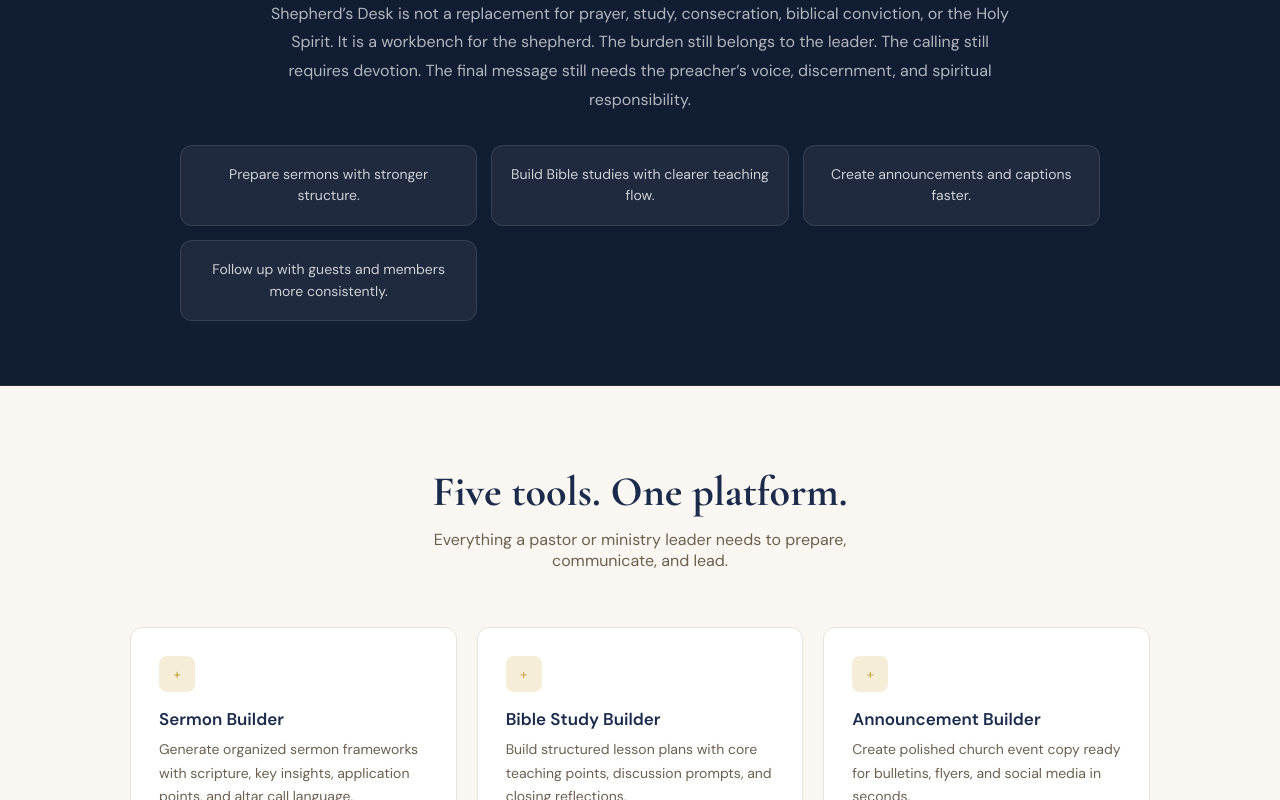
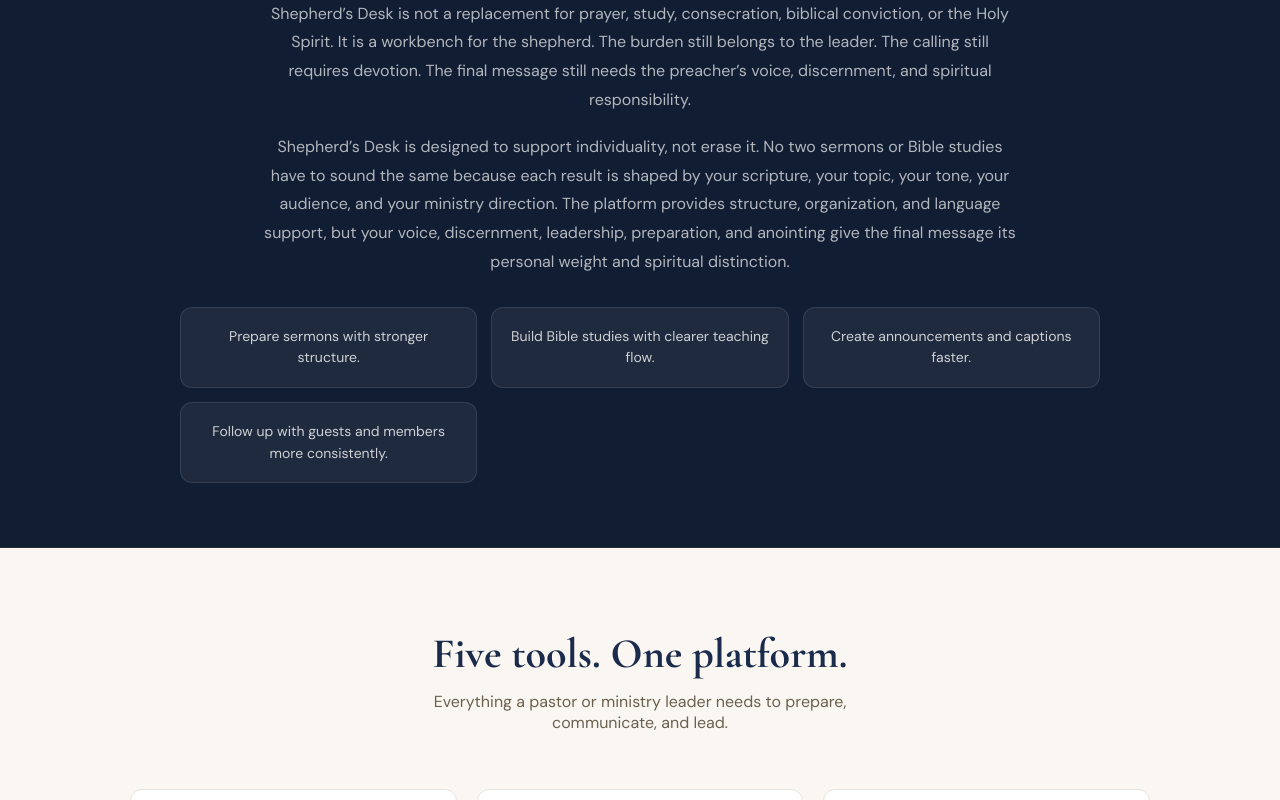
Before and after one commit to aaronhouston78-coder/shepherds-desk-frontend, a React (Vite) app: page / in a window 1280 px wide. Shown: the part 1120-1920 px from the top of the page. Built offline with nearby package versions, Linux system fonts and the light colour scheme.

Commit message:
Add individuality statement to about section

```diff
--- a/src/pages/Homepage.jsx
+++ b/src/pages/Homepage.jsx
@@ -85,8 +85,11 @@
           <p style={{ color: "rgba(255,255,255,0.68)", fontSize: 16, lineHeight: 1.8, maxWidth: 760, margin: "0 auto 18px" }}>
             It is designed to help leaders move from a blank page to a stronger starting point. Whether preparing a sermon, building a Bible study, writing church communication, or crafting a pastoral follow-up message, Shepherd’s Desk gives ministry leaders a structured place to organize thoughts, shape language, and produce content with greater focus.
           </p>
+          <p style={{ color: "rgba(255,255,255,0.68)", fontSize: 16, lineHeight: 1.8, maxWidth: 760, margin: "0 auto 18px" }}>
+            Shepherd’s Desk is not a replacement for prayer, study, consecration, biblical conviction, or the Holy Spirit. It is a workbench for the shepherd. The burden still belongs to the leader. The calling still requires devotion. The final message still needs the preacher’s voice, discernment, and spiritual responsibility.
+          </p>
           <p style={{ color: "rgba(255,255,255,0.68)", fontSize: 16, lineHeight: 1.8, maxWidth: 760, margin: "0 auto 28px" }}>
-            Shepherd’s Desk is not a replacement for prayer, study, consecration, biblical conviction, or the Holy Spirit. It is a workbench for the shepherd. The burden still belongs to the leader. The calling still requires devotion. The final message still needs the preacher’s voice, discernment, and spiritual responsibility.
+            Shepherd’s Desk is designed to support individuality, not erase it. No two sermons or Bible studies have to sound the same because each result is shaped by your scripture, your topic, your tone, your audience, and your ministry direction. The platform provides structure, organization, and language support, but your voice, discernment, leadership, preparation, and anointing give the final message its personal weight and spiritual distinction.
           </p>
           <div style={{ display: "grid", gridTemplateColumns: "repeat(auto-fit, minmax(220px, 1fr))", gap: 14, marginTop: 30 }}>
             {[
```
